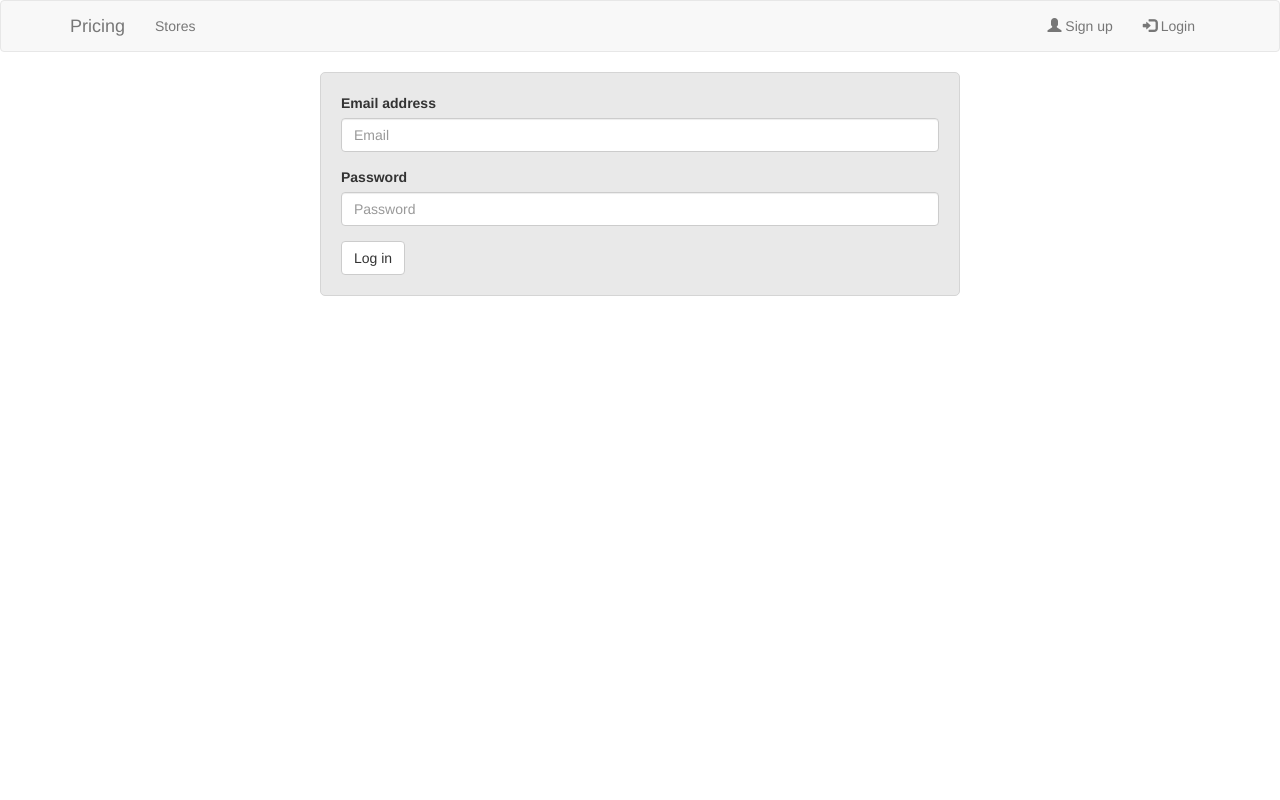
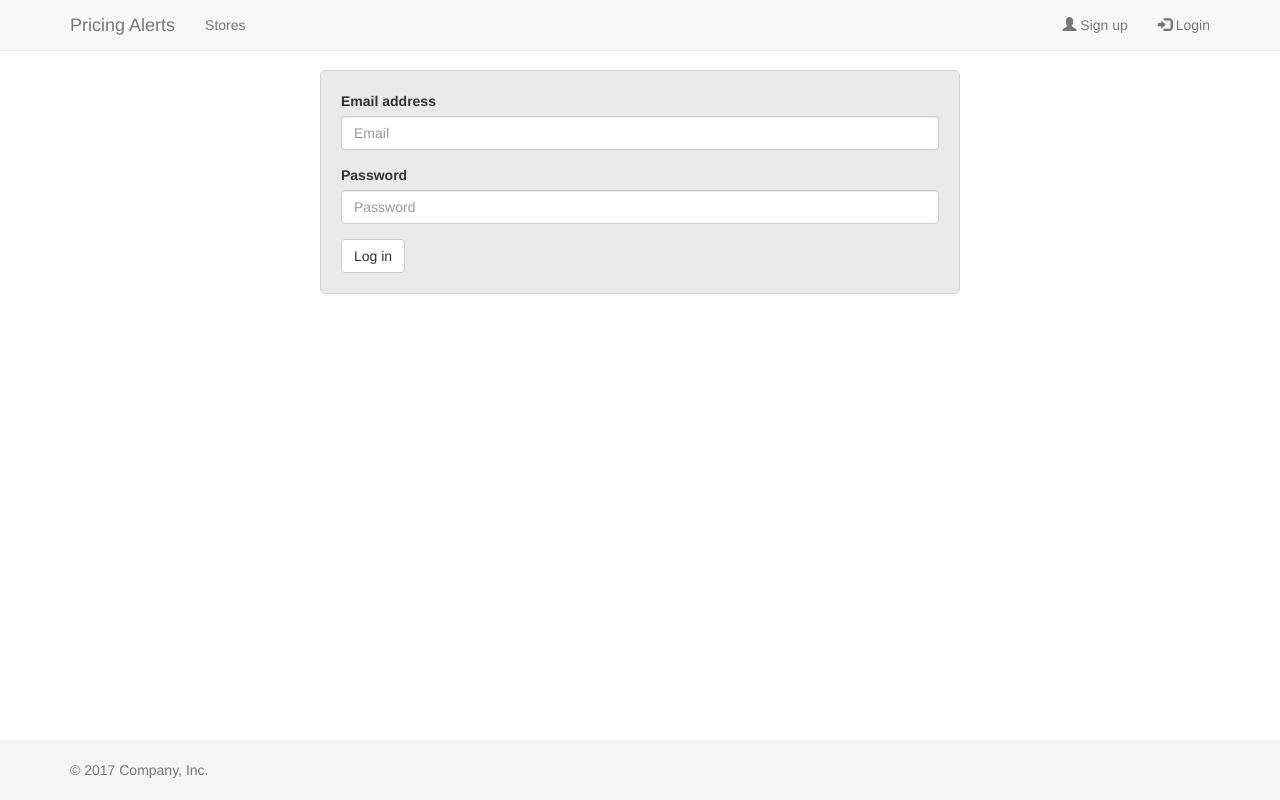
Before and after one commit to michelrobijns/price-alerts-tutorial, a Flask app: page /users/login in a window 1280 px wide. Run offline with Flask 2, Linux system fonts and the light colour scheme; parts of the project's set-up code (start-up, migrations or seed data) failed here and were passed over; some libraries are stand-ins or nearby versions.

Commit message:
Improving the navigation bar, adding a footer, and adding an invalid login alert

```diff
--- a/pricealerts/models/users/views.py
+++ b/pricealerts/models/users/views.py
@@ -10,6 +10,8 @@ user_blueprint = Blueprint('users', __name__)
 
 @user_blueprint.route('/login', methods=['GET', 'POST'])
 def login_user():
+    show_error = False
+
     if request.method == 'POST':
         email = request.form['email']
         password = request.form['password']
@@ -19,13 +21,16 @@ def login_user():
                 session['email'] = email
                 return redirect(url_for('.user_alerts'))
         except UserErrors.UserError as e:
-            return e.message
+            show_error = True
+            # return e.message
 
-    return render_template('users/login.html')  # Send the user an error if their login was invalid
+    return render_template('users/login.html', show_error=show_error)
 
 
 @user_blueprint.route('/register', methods=['GET', 'POST'])
 def register_user():
+    show_error = False
+
     if request.method == 'POST':
         email = request.form['email']
         password = request.form['password']
@@ -35,9 +40,10 @@ def register_user():
                 session['email'] = email
                 return redirect(url_for('.user_alerts'))
         except UserErrors.UserError as e:
-            return e.message
+            show_error = True
+            # return e.message
 
-    return render_template('users/register.html')  # Send the user an error if their login was invalid
+    return render_template('users/register.html', show_error=show_error)
 
 
 @user_blueprint.route('/alerts')
--- a/pricealerts/static/css/style.css
+++ b/pricealerts/static/css/style.css
@@ -1,3 +1,22 @@
+html {
+    position: relative;
+    min-height: 100%;
+}
+
+body {
+    /* Margin bottom by footer height */
+    /* padding-top: 70px; */
+    margin-bottom: 60px;
+}
+.footer {
+    position: absolute;
+    bottom: 0;
+    width: 100%;
+    /* Set the fixed height of the footer here */
+    height: 60px;
+    background-color: #f5f5f5;
+}
+
 .form-size {
     max-width: 640px;
     margin: 0 auto;
@@ -10,3 +29,16 @@
     -moz-border-radius: 5px;
     border-radius: 5px;
 }
+
+body > .container {
+    padding: 70px 15px 0;
+}
+
+.container .text-muted {
+    margin: 20px 0;
+}
+
+.footer > .container {
+    padding-right: 15px;
+    padding-left: 15px;
+}
--- a/pricealerts/templates/base.html
+++ b/pricealerts/templates/base.html
@@ -3,51 +3,56 @@
 <head>
     <meta charset="UTF-8">
     <title>Pricing Alerts</title>
-
     {% include 'html_dependencies.html' %}
-
 </head>
 <body>
 
-<nav class="navbar navbar-default">
+<nav class="navbar navbar-default navbar-fixed-top">
     <div class="container">
         <div class="navbar-header">
             <button type="button" class="navbar-toggle collapsed" data-toggle="collapse"
-                    data-target="#navbar" aria-expanded="false">
+                    data-target="#navbar" aria-expanded="false" aria-controls="navbar">
                 <span class="sr-only">Toggle navigation</span>
                 <span class="icon-bar"></span>
                 <span class="icon-bar"></span>
                 <span class="icon-bar"></span>
             </button>
-            <a class="navbar-brand" href="/" title="Home">Pricing</a>
+            <a class="navbar-brand" href="/" title="Home">Pricing Alerts</a>
         </div>
-
         <div id="navbar" class="navbar-collapse collapse">
             <ul class="nav navbar-nav">
                 <li><a href="{{ url_for('stores.index') }}">Stores</a></li>
             </ul>
             {% if session['email'] %}
             <ul class="nav navbar-nav navbar-right">
-                    <li><a href="{{ url_for('users.user_alerts') }}"><span class="glyphicon glyphicon-alert"></span> Your alerts</a></li>
-                    <li><a href="{{ url_for('users.logout_user') }}"><span class="glyphicon glyphicon-log-out"></span> Logout</a></li>
+                <li><a href="{{ url_for('users.user_alerts') }}"><span class="glyphicon glyphicon-alert"></span> Your
+                    alerts</a></li>
+                <li><a href="{{ url_for('users.logout_user') }}"><span class="glyphicon glyphicon-log-out"></span>
+                    Logout</a></li>
             </ul>
             {% else %}
             <ul class="nav navbar-nav navbar-right">
-                    <li><a href="{{ url_for('users.register_user') }}"><span class="glyphicon glyphicon-user"></span> Sign up</a></li>
-                    <li><a href="{{ url_for('users.login_user') }}"><span class="glyphicon glyphicon-log-in"></span> Login</a></li>
+                <li><a href="{{ url_for('users.register_user') }}"><span class="glyphicon glyphicon-user"></span> Sign
+                    up</a></li>
+                <li><a href="{{ url_for('users.login_user') }}"><span class="glyphicon glyphicon-log-in"></span>
+                    Login</a></li>
             </ul>
             {% endif %}
-
         </div>
-
     </div>
 </nav>
 
-<div class="content container">
+<div class="container">
     {% block content %}
 
     {% endblock %}
 </div>
 
+<footer class="footer">
+    <div class="container">
+        <p class="text-muted">© 2017 Company, Inc.</p>
+    </div>
+</footer>
+
 </body>
 </html>
--- a/pricealerts/templates/users/login.html
+++ b/pricealerts/templates/users/login.html
@@ -2,6 +2,13 @@
 {% block content %}
     <div class="form-size">
         <form action="{{ url_for('users.login_user') }}" method="post">
+            {% if show_error == true %}
+            <div class="alert alert-danger" role="alert">
+                <span class="glyphicon glyphicon-exclamation-sign" aria-hidden="true"></span>
+                <span class="sr-only">Error:</span>
+                Invalid email and password combination
+            </div>
+            {% endif %}
             <div class="form-group">
                 <label for="email">Email address</label>
                 <input type="email" class="form-control" id="email" name="email" placeholder="Email">
```
Also changed, not shown: pricealerts/templates/html_dependencies.html (+4 -4 lines), pricealerts/templates/users/register.html (+7 -0 lines), README.md. Lines whose indentation alone changed are shown as unchanged.
